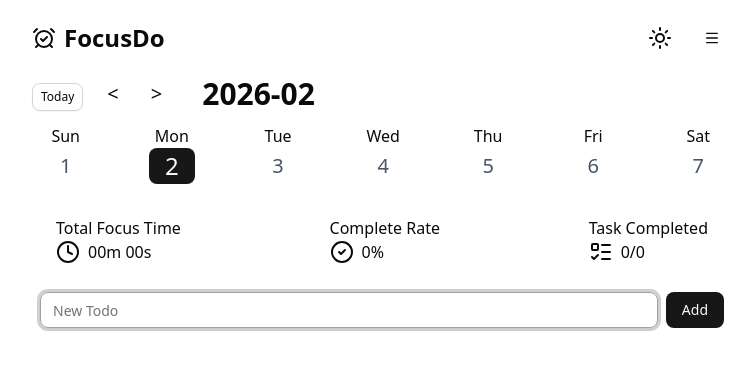
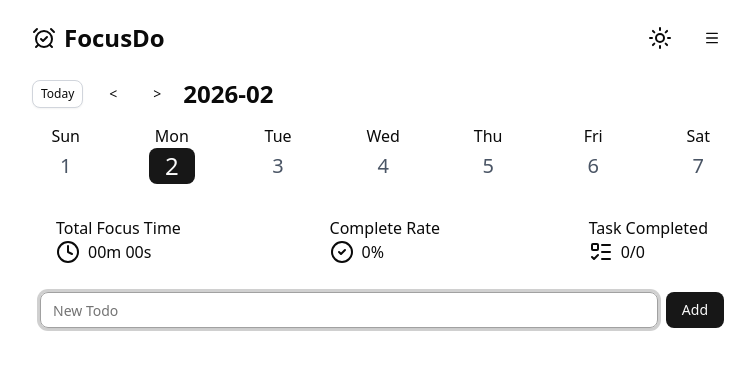
Before and after one commit to chlnaa/focus-based-todo, a React (Vite) app: page / in a window 1280 px wide. Shown: the top 370 px of the page, without its empty margins (258-1013 px from the left). Built offline with nearby package versions, Linux system fonts and the light colour scheme.

Commit message:
refactor: rename FocusHistoryHeader to DateNavigationHeader and refactor WeeklyCalendar

```diff
--- a/src/features/date/WeeklyCalendar.tsx
+++ b/src/features/date/WeeklyCalendar.tsx
@@ -1,6 +1,7 @@
 import { Button } from '@/components/ui/button';
 import dayjs from 'dayjs';
 import { useWeekNavigation } from '@/hooks/useWeekNavigation';
+import DateNavigationHeader from '../history/DateNavigationHeader';
 
 interface WeeklyCalendarProps {
   selectedDate: string;
@@ -33,8 +34,7 @@ export default function WeeklyCalendar({
 
   return (
     <section>
-      <div className="flex items-center gap-6">
-        <div>
+      <div className="flex items-center gap-3">
         <Button
           className="h-7 p-2 text-xs font-medium border-gray-300"
           variant="outline"
@@ -43,22 +43,12 @@ export default function WeeklyCalendar({
         >
           Today
         </Button>
-          <Button
-            className="cursor-pointer text-xl ml-2"
-            variant={'ghost'}
-            onClick={goPrevWeek}
-          >
-            {'<'}
-          </Button>
-          <Button
-            className="cursor-pointer text-xl"
-            variant={'ghost'}
-            onClick={goNextWeek}
-          >
-            {'>'}
-          </Button>
-        </div>
-        <h2 className="text-3xl font-bold text-center">{currentMonth}</h2>
+
+        <DateNavigationHeader
+          currentMonth={currentMonth}
+          onPrev={goPrevWeek}
+          onNext={goNextWeek}
+        />
       </div>
 
       <ul className="flex justify-between items-center p-3">
--- a/src/features/history/FocusHistoryHeader.tsx
+++ b/src/features/history/DateNavigationHeader.tsx
@@ -1,22 +1,22 @@
 import { Button } from '@/components/ui/button';
 
-interface HistoryHeaderProps {
+interface DateNavigationHeaderProps {
   currentMonth: string;
-  dateRange: string;
+  dateRange?: string;
+  isNextDisabled?: boolean;
   onPrev: () => void;
   onNext: () => void;
-  isNextDisabled?: boolean;
 }
 
-export default function FocusHistoryHeader({
+export default function DateNavigationHeader({
   currentMonth,
   dateRange,
   onPrev,
   onNext,
   isNextDisabled,
-}: HistoryHeaderProps) {
+}: DateNavigationHeaderProps) {
   return (
-    <div className="flex flex-col items-center gap-2 mb-4">
+    <div className="flex items-center gap-2 select-none">
       {dateRange ? (
         <div className="flex items-center gap-2">
           <Button variant="ghost" size="icon" onClick={onPrev}>
@@ -33,14 +33,14 @@ export default function FocusHistoryHeader({
           </Button>
         </div>
       ) : (
-        <div className="flex items-center gap-2">
+        <div className="flex items-center gap-2 select-none">
           <Button variant="ghost" size="icon" onClick={onPrev}>
             {'<'}
           </Button>
           <Button variant="ghost" size="icon" onClick={onNext}>
             {'>'}
           </Button>
-          <h2 className="text-3xl font-bold text-center">{currentMonth}</h2>
+          <h2 className="text-2xl font-bold">{currentMonth}</h2>
         </div>
       )}
     </div>
```
Lines whose indentation alone changed are shown as unchanged.
